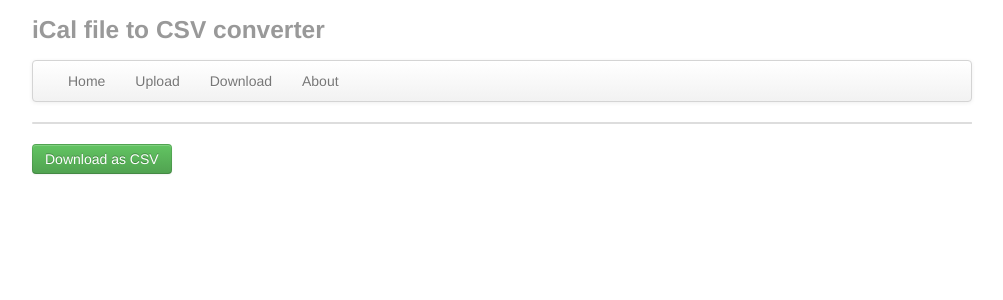
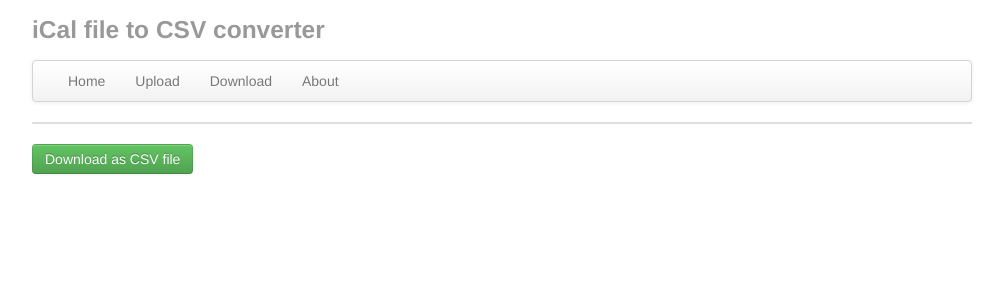
Before and after one commit to denex/ical, a Django app: template ical/templates/table.html in a window 1280 px wide. Shown: the top 300 px of the page, without its empty margins (138-1141 px from the left). Run offline with Django 3.2, Linux system fonts and the light colour scheme; the template is opened without the code that fills it, so the values that code supplies are empty; some libraries are stand-ins or nearby versions.

Commit message:
Button download renamed

```diff
--- a/ical/templates/table.html
+++ b/ical/templates/table.html
@@ -14,6 +14,6 @@
     {% endfor %}
 </table>
 
-<a href="{% url 'ical_download_csv' %}" class="btn btn-success">Download as CSV</a>
+<a href="{% url 'ical_download_csv' %}" class="btn btn-success">Download as CSV file</a>
 
 {% endblock %}
```
